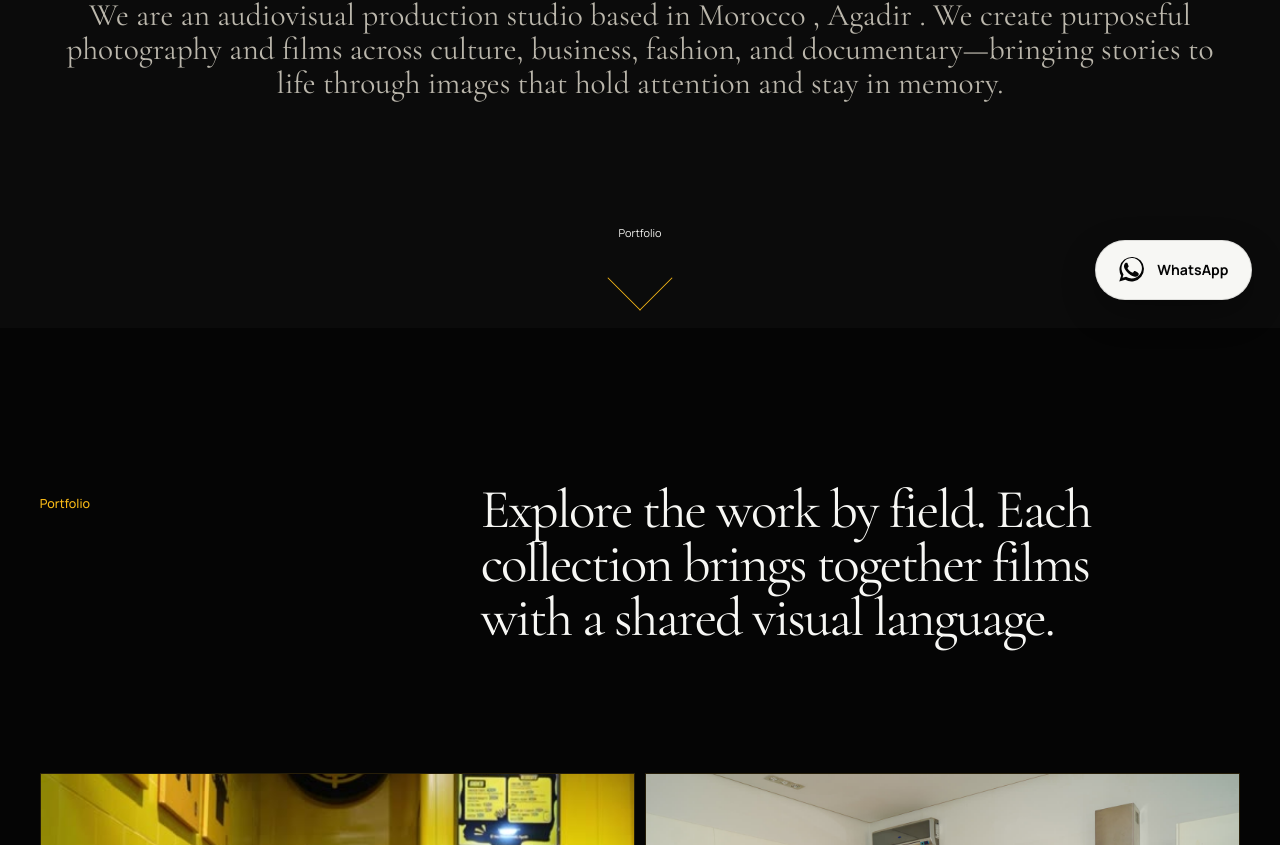
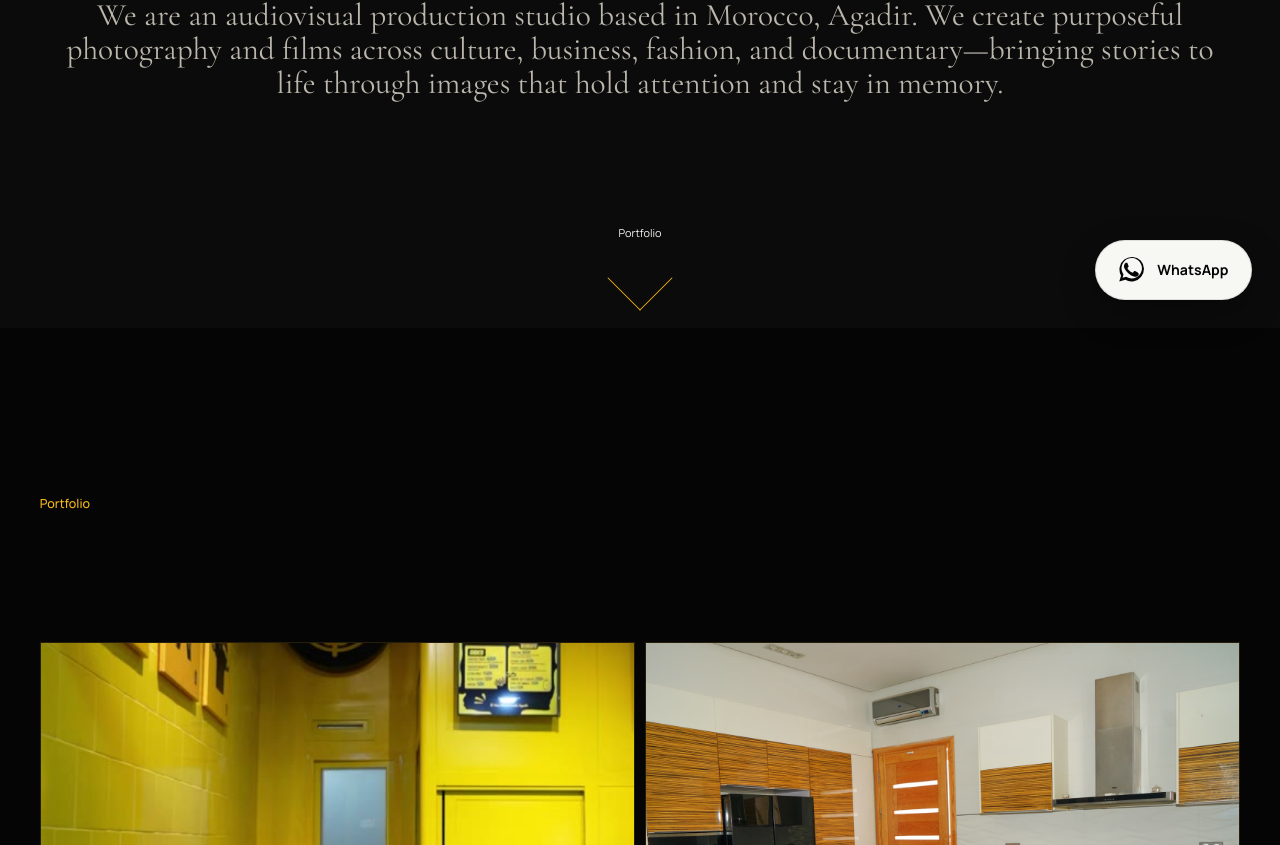
Before and after one commit to Abderr-trz/prodyous-portfolio, a Next.js app: page / in a window 1280 px wide. Shown: the part 472-1317 px from the top of the page. Built offline with nearby package versions, Linux system fonts and the light colour scheme; no server answers.

Commit message:
Remove portfolio introduction copy

```diff
--- a/app/page.tsx
+++ b/app/page.tsx
@@ -11,7 +11,7 @@ export default function HomePage() {
         <div className="hero-copy">
           <h1 id="home-title">Hi, we are PRODYOUS!</h1>
           <p>
-            We are an audiovisual production studio based in Morocco , Agadir . We create
+            We are an audiovisual production studio based in Morocco, Agadir. We create
             purposeful photography and films across culture, business, fashion,
             and documentary—bringing stories to life through images that hold
             attention and stay in memory.
@@ -26,7 +26,6 @@ export default function HomePage() {
       <section className="work-section category-section" id="work" aria-labelledby="work-title">
         <div className="section-intro">
           <h2 id="work-title">Portfolio</h2>
-          <p>Explore the work by field. Each collection brings together films with a shared visual language.</p>
         </div>
         <CategoryGrid categories={categories} />
       </section>
```
